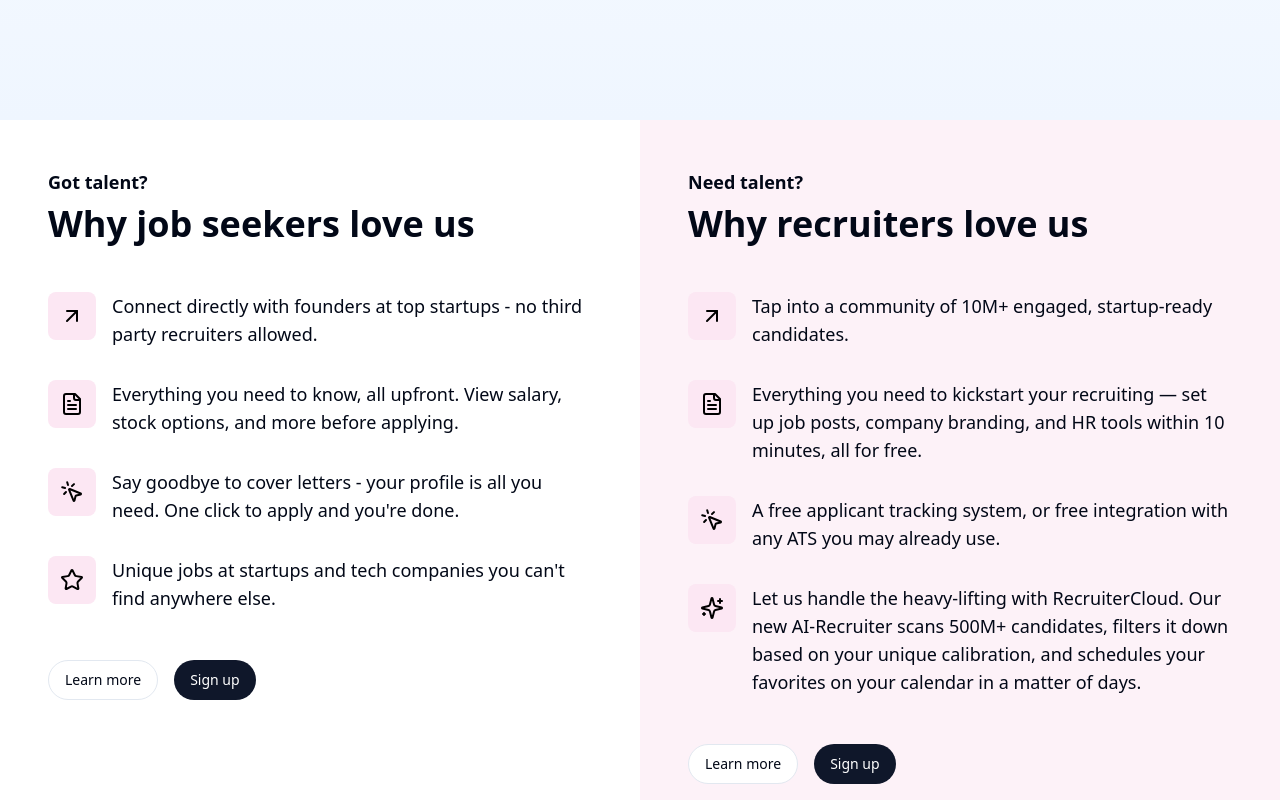
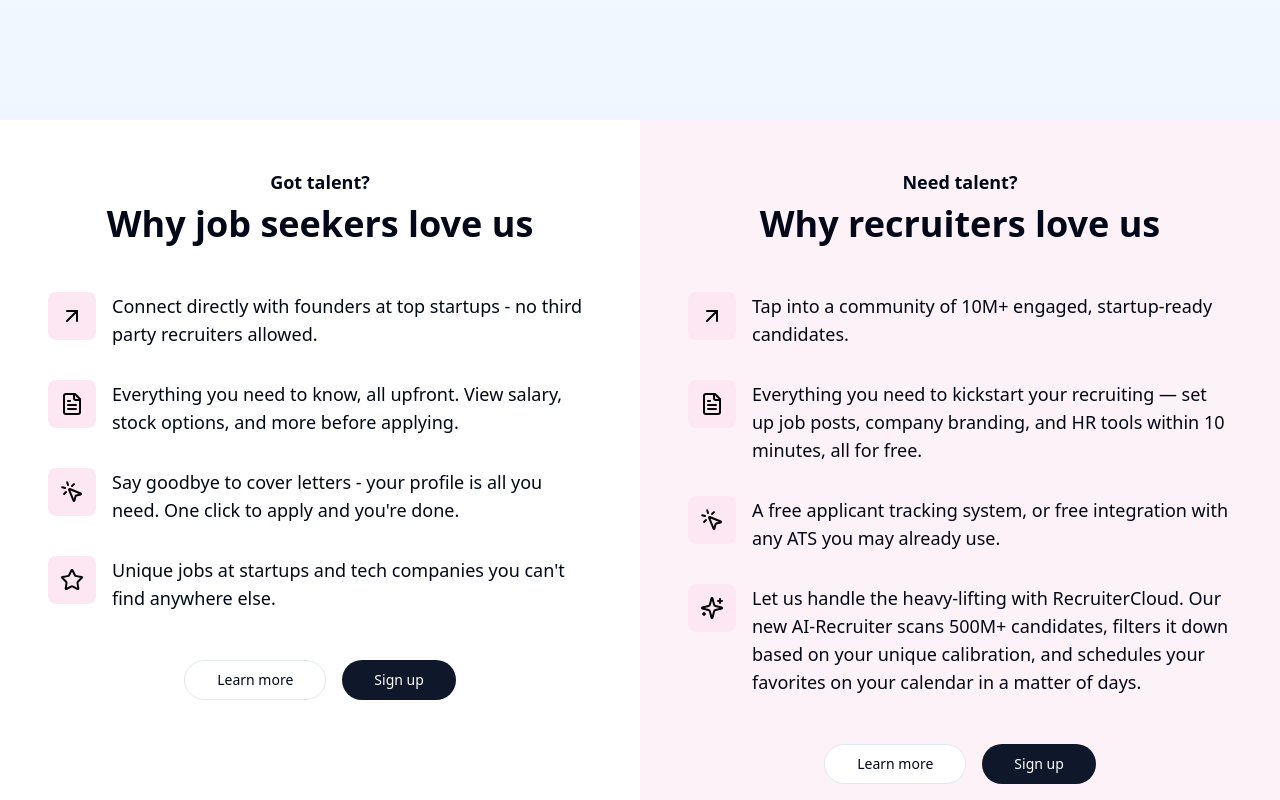
Before and after one commit to mayank-0789/techstart-matching, a React (Vite) app: page / in a window 1280 px wide. Shown: the part 600-1400 px from the top of the page. Built offline with nearby package versions, Linux system fonts and the light colour scheme.

Commit message:
Update RecommendationSection.tsx

```diff
--- a/src/components/RecommendationSection.tsx
+++ b/src/components/RecommendationSection.tsx
@@ -5,13 +5,16 @@ export const RecommendationSection = () => {
   return (
     <section className="grid md:grid-cols-2">
       {/* Job Seekers Section */}
-      <div className="p-12 bg-white">
+      <div className="p-12 bg-white flex flex-col items-center">
+        <div className="max-w-xl">
+          <div className="text-center mb-12">
             <h3 className="text-lg font-semibold mb-2">Got talent?</h3>
             <h2 className="text-4xl font-bold mb-12">Why job seekers love us</h2>
+          </div>
 
           <div className="space-y-8">
             <div className="flex items-start gap-4">
-            <div className="p-3 bg-pink-100 rounded-lg">
+              <div className="p-3 bg-pink-100 rounded-lg shrink-0">
                 <ArrowUpRight className="w-6 h-6 text-black" />
               </div>
               <p className="text-lg">
@@ -20,7 +23,7 @@ export const RecommendationSection = () => {
             </div>
 
             <div className="flex items-start gap-4">
-            <div className="p-3 bg-pink-100 rounded-lg">
+              <div className="p-3 bg-pink-100 rounded-lg shrink-0">
                 <FileText className="w-6 h-6 text-black" />
               </div>
               <p className="text-lg">
@@ -29,7 +32,7 @@ export const RecommendationSection = () => {
             </div>
 
             <div className="flex items-start gap-4">
-            <div className="p-3 bg-pink-100 rounded-lg">
+              <div className="p-3 bg-pink-100 rounded-lg shrink-0">
                 <MousePointerClick className="w-6 h-6 text-black" />
               </div>
               <p className="text-lg">
@@ -38,7 +41,7 @@ export const RecommendationSection = () => {
             </div>
 
             <div className="flex items-start gap-4">
-            <div className="p-3 bg-pink-100 rounded-lg">
+              <div className="p-3 bg-pink-100 rounded-lg shrink-0">
                 <Star className="w-6 h-6 text-black" />
               </div>
               <p className="text-lg">
@@ -47,20 +50,24 @@ export const RecommendationSection = () => {
             </div>
           </div>
 
-        <div className="mt-12 flex gap-4">
-          <Button variant="outline" className="rounded-full">Learn more</Button>
-          <Button className="rounded-full">Sign up</Button>
+          <div className="mt-12 flex gap-4 justify-center">
+            <Button variant="outline" className="rounded-full px-8">Learn more</Button>
+            <Button className="rounded-full px-8">Sign up</Button>
+          </div>
         </div>
       </div>
 
       {/* Recruiters Section */}
-      <div className="p-12 bg-pink-50">
+      <div className="p-12 bg-pink-50 flex flex-col items-center">
+        <div className="max-w-xl">
+          <div className="text-center mb-12">
             <h3 className="text-lg font-semibold mb-2">Need talent?</h3>
             <h2 className="text-4xl font-bold mb-12">Why recruiters love us</h2>
+          </div>
 
           <div className="space-y-8">
             <div className="flex items-start gap-4">
-            <div className="p-3 bg-pink-100 rounded-lg">
+              <div className="p-3 bg-pink-100 rounded-lg shrink-0">
                 <ArrowUpRight className="w-6 h-6 text-black" />
               </div>
               <p className="text-lg">
@@ -69,7 +76,7 @@ export const RecommendationSection = () => {
             </div>
 
             <div className="flex items-start gap-4">
-            <div className="p-3 bg-pink-100 rounded-lg">
+              <div className="p-3 bg-pink-100 rounded-lg shrink-0">
                 <FileText className="w-6 h-6 text-black" />
               </div>
               <p className="text-lg">
@@ -78,7 +85,7 @@ export const RecommendationSection = () => {
             </div>
 
             <div className="flex items-start gap-4">
-            <div className="p-3 bg-pink-100 rounded-lg">
+              <div className="p-3 bg-pink-100 rounded-lg shrink-0">
                 <MousePointerClick className="w-6 h-6 text-black" />
               </div>
               <p className="text-lg">
@@ -87,7 +94,7 @@ export const RecommendationSection = () => {
             </div>
 
             <div className="flex items-start gap-4">
-            <div className="p-3 bg-pink-100 rounded-lg">
+              <div className="p-3 bg-pink-100 rounded-lg shrink-0">
                 <Sparkles className="w-6 h-6 text-black" />
               </div>
               <p className="text-lg">
@@ -96,9 +103,10 @@ export const RecommendationSection = () => {
             </div>
           </div>
 
-        <div className="mt-12 flex gap-4">
-          <Button variant="outline" className="rounded-full">Learn more</Button>
-          <Button className="rounded-full">Sign up</Button>
+          <div className="mt-12 flex gap-4 justify-center">
+            <Button variant="outline" className="rounded-full px-8">Learn more</Button>
+            <Button className="rounded-full px-8">Sign up</Button>
+          </div>
         </div>
       </div>
     </section>
```
Lines whose indentation alone changed are shown as unchanged.
